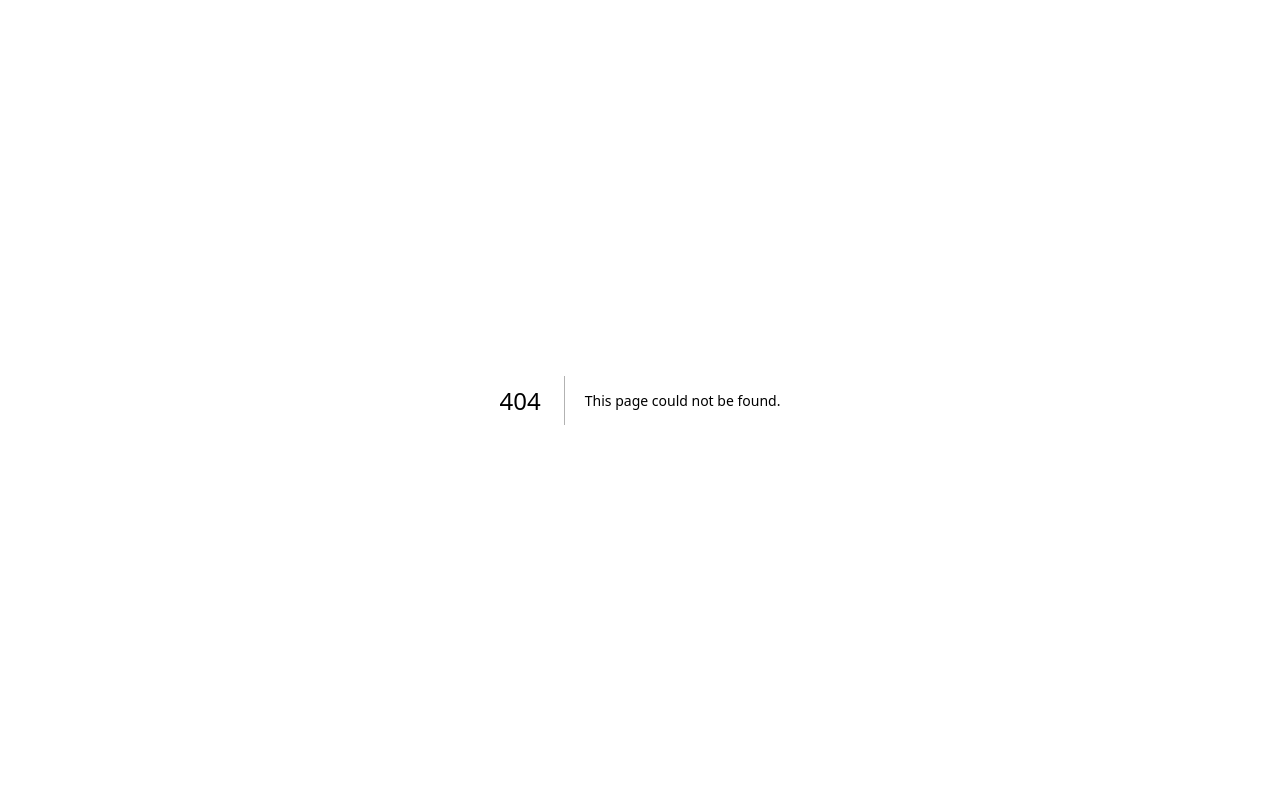
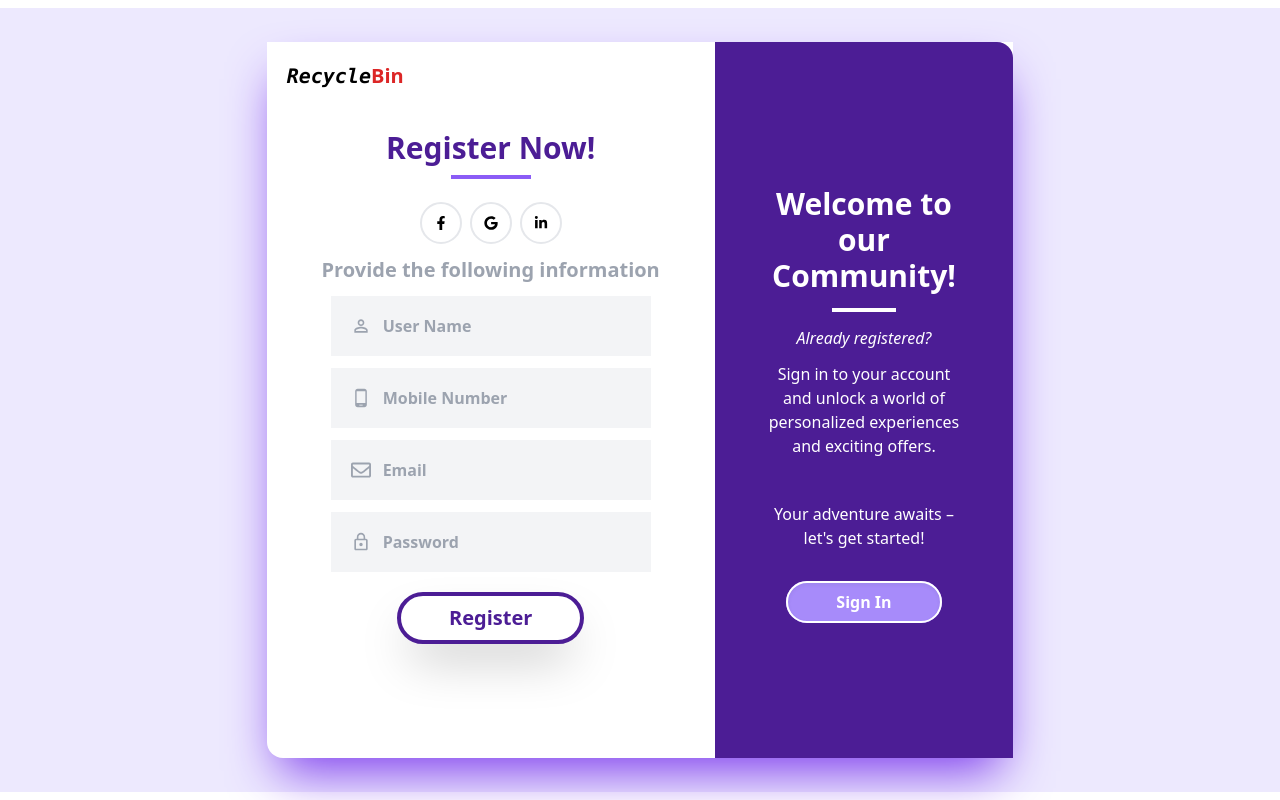
Before and after one commit to Alve-2019331050/recycle-bin-frontend, a Next.js app: page /signup in a window 1280 px wide. Before the commit this address had no page. Built offline with nearby package versions, Linux system fonts and the light colour scheme.

Commit message:
Added Login and SignUp UI

```diff
--- a/pages/index.js
+++ b/pages/index.js
@@ -1,11 +1,8 @@
+import Login from "./login"
 
 function index() {
   return (
-    <main className="flex flex-col items-center justify-center min-h-screen py-2">
-      <div className="flex flex-col items-center justify-center w-full flex-1 px-20 text-center font-bold text-3xl">
-        Log into your account
-      </div>
-    </main>
+    <Login></Login>
   )
 }
 
--- /dev/null
+++ b/pages/login.js
@@ -0,0 +1,70 @@
+import React from 'react'
+import Link from 'next/link'
+import {
+  FaFacebookF, FaGoogle, FaLinkedinIn, FaRegEnvelope
+} from 'react-icons/fa';
+import {
+  MdLockOutline
+} from 'react-icons/md';
+
+export default function Login() {
+  return (
+    <main className="flex flex-col items-center justify-center min-h-screen py-2">
+      <div className="flex flex-col items-center justify-center w-full flex-1 px-20 text-center bg-violet-100">
+        <div className="bg-white rounded-bl-2xl shadow-2xl shadow-violet-600 flex w-2/3 max-w-4xl">
+          {/* Sign in section */}
+          <div className="text-xl font-semibold w-3/5 p-5 border-l-indigo-500">
+            <div className="text-left">
+              <span className="text-black italic font-mono">Recycle</span><span className="text-red-600 font-bold">Bin</span>
+            </div>
+            <div className="py-10">
+              <h2 className="text-3xl font-bold text-violet-900">
+                Sign In To Account
+              </h2>
+              <div className="border-2 w-20 border-violet-500 inline-block mb-2"></div>
+              <div className="flex justify-center my-2">
+                <a href="#" className="border-2 border-gray-200 rounded-full p-3 mx-1">
+                  <FaFacebookF className="text-sm" />
+                </a>
+                <a href="#" className="border-2 border-gray-200 rounded-full p-3 mx-1">
+                  <FaGoogle className="text-sm" />
+                </a>
+                <a href="#" className="border-2 border-gray-200 rounded-full p-3 mx-1">
+                  <FaLinkedinIn className="text-sm" />
+                </a>
+              </div>{/* Social media login section */}
+              <p className="text-gray-400 m-3">Or Use your E-mail Account</p>
+              <div className='flex flex-col items-center'>
+                <div className='bg-gray-100 w-80 p-2 flex items-center mb-3'>
+                  <FaRegEnvelope className='text-gray-400 m-3' />
+                  <input type='email' name='email' placeholder='Email' className='bg-gray-100 text-base outline-none flex-1'></input>
+                </div>
+                <div className='bg-gray-100 w-80 p-2 flex items-center'>
+                  <MdLockOutline className='text-gray-400 m-3' />
+                  <input type='password' name='password' placeholder='Password' className='bg-gray-100 text-base outline-none flex-1'></input>
+                </div>
+                <div className='flex w-80 mb-5 mt-3 justify-between'>
+                  <label className='flex items-center text-xs'>
+                    <input type='checkbox' name='remember' className='mr-1' />Remember me
+                  </label>
+                  <a href='#' className='text-xs hover:font-bold'>Forgot Password?</a>
+                </div>
+                <a href="#" className="bg-white border-4 border-violet-900 rounded-full px-12 py-2 shadow-2xl text-violet-900 hover:bg-violet-900 hover:text-white">Sign In</a>
+              </div>
+            </div>
+          </div>
+          {/* Sign up section */}
+          <div className="font-bold text-white w-2/5 bg-violet-900 rounded-tr-2xl py-36 px-12">
+            <h2 className="text-3xl font-bold mb-2">Welcome to our Community!</h2>
+            <div className="border-2 w-16 border-white inline-block mb-2"></div>
+            <p className="font-light mb-10">
+              Ready to embark on a seamless shopping journey? Sign up now to unlock a world of
+              convenience and incredible deals.
+            </p>
+            <Link href="/signup" className="bg-violet-400 border-2 border-white rounded-full px-12 py-2 shadow-inner hover:bg-white hover:text-violet-900">Sign Up</Link>
+          </div>
+        </div>
+      </div>
+    </main>
+  )
+}
--- /dev/null
+++ b/pages/signup.js
@@ -0,0 +1,76 @@
+import React from 'react'
+import Link from 'next/link'
+import {
+  FaFacebookF, FaGoogle, FaLinkedinIn, FaRegEnvelope,
+
+} from 'react-icons/fa';
+import {
+  MdLockOutline,MdPersonOutline,MdPhoneAndroid
+} from 'react-icons/md';
+
+export default function Signup() {
+  return (
+    <main className="flex flex-col items-center justify-center min-h-screen py-2">
+      <div className="flex flex-col items-center justify-center w-full flex-1 px-20 text-center bg-violet-100">
+        <div className="bg-white rounded-bl-2xl shadow-2xl shadow-violet-600 flex w-2/3 max-w-4xl">
+          {/* Sign up section */}
+          <div className="text-xl font-semibold w-3/5 p-5 border-l-indigo-500">
+            <div className="text-left">
+              <span className="text-black italic font-mono">Recycle</span><span className="text-red-600 font-bold">Bin</span>
+            </div>
+            <div className="py-10">
+              <h2 className="text-3xl font-bold text-violet-900">
+                Register Now!
+              </h2>
+              <div className="border-2 w-20 border-violet-500 inline-block mb-2"></div>
+              <div className="flex justify-center my-2">
+                <a href="#" className="border-2 border-gray-200 rounded-full p-3 mx-1">
+                  <FaFacebookF className="text-sm" />
+                </a>
+                <a href="#" className="border-2 border-gray-200 rounded-full p-3 mx-1">
+                  <FaGoogle className="text-sm" />
+                </a>
+                <a href="#" className="border-2 border-gray-200 rounded-full p-3 mx-1">
+                  <FaLinkedinIn className="text-sm" />
+                </a>
+              </div>{/* Social media login section */}
+              <p className="text-gray-400 m-3">Provide the following information</p>
+              <div className='flex flex-col items-center'>
+                <div className='bg-gray-100 w-80 p-2 flex items-center mb-3'>
+                  <MdPersonOutline className='text-gray-400 m-3' />
+                  <input type='text' name='userName' placeholder='User Name' className='bg-gray-100 text-base outline-none flex-1'></input>
+                </div>
+                <div className='bg-gray-100 w-80 p-2 flex items-center mb-3'>
+                  <MdPhoneAndroid className='text-gray-400 m-3' />
+                  <input type='number' name='mobileNumber' placeholder='Mobile Number' className='bg-gray-100 text-base outline-none flex-1'></input>
+                </div>
+                <div className='bg-gray-100 w-80 p-2 flex items-center mb-3'>
+                  <FaRegEnvelope className='text-gray-400 m-3' />
+                  <input type='email' name='email' placeholder='Email' className='bg-gray-100 text-base outline-none flex-1'></input>
+                </div>
+                <div className='bg-gray-100 w-80 p-2 flex items-center'>
+                  <MdLockOutline className='text-gray-400 m-3' />
+                  <input type='password' name='password' placeholder='Password' className='bg-gray-100 text-base outline-none flex-1'></input>
+                </div>
+
+                <a href="#" className="bg-white mt-5 border-4 border-violet-900 rounded-full px-12 py-2 shadow-2xl
+                text-violet-900 hover:bg-violet-900 hover:text-white">Register</a>
+              </div>
+            </div>
+          </div>
+          {/* Sign in section */}
+          <div className="font-bold text-white w-2/5 bg-violet-900 rounded-tr-2xl py-36 px-12">
+            <h2 className="text-3xl font-bold mb-2">Welcome to our Community!</h2>
+            <div className="border-2 w-16 border-white inline-block mb-2"></div>
+            <div className="font-light mb-10">
+              <i><b>Already registered?</b></i><br />
+              <div className='mt-3'>Sign in to your account and unlock a world of personalized experiences and exciting offers.</div> <br />
+              <div className='mt-5'><b>Your adventure awaits – let's get started!</b></div>
+            </div>
+            <Link href="/login" className="bg-violet-400 border-2 border-white rounded-full px-12 py-2 shadow-inner hover:bg-white hover:text-violet-900">Sign In</Link>
+          </div>
+        </div>
+      </div>
+    </main>
+  )
+}
```
